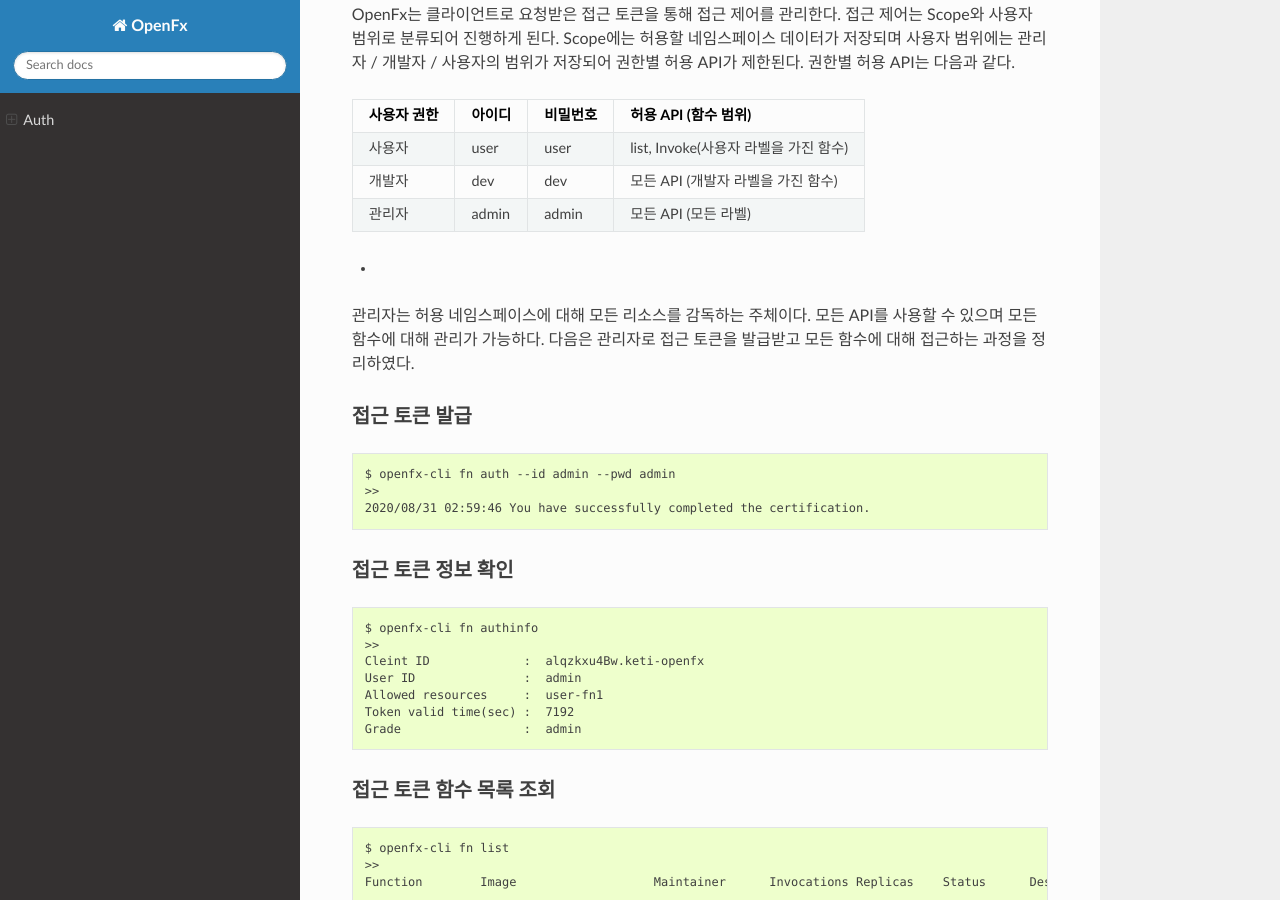
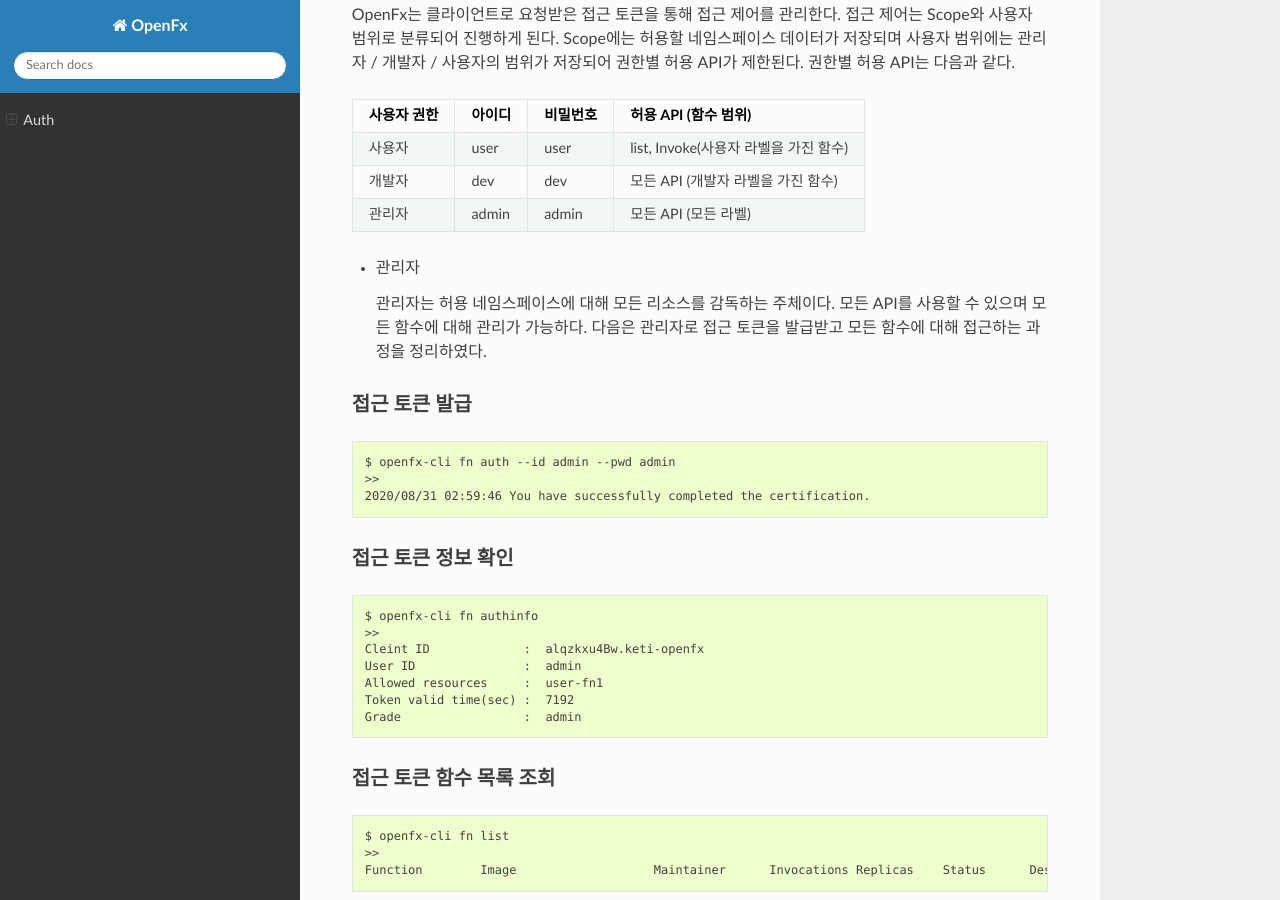
Before and after one commit to OpenFx-IRIS/OpenFx-IRIS, a Sphinx documentation site: the page built from docs/source/5_components/4_auth/index.rst, in a window 1280 px wide and 900 px high, scrolled down 3025 px. Built offline with Sphinx 7.4.7 and the Read the Docs theme 2.0.0, drawn with Linux system fonts in a browser that asks for light colours.

Commit message:
docs: fix typo

```diff
--- a/docs/source/5_components/4_auth/index.rst
+++ b/docs/source/5_components/4_auth/index.rst
@@ -132,12 +132,12 @@ OpenFx는 클라이언트로 요청받은 접근 토큰을 통해 접근 제어
 | 관리자            | admin        | admin          | 모든 API (모든 라벨)                    |
 +-------------------+--------------+----------------+-----------------------------------------+
 
--  관리자
-   ^^^^^^
 
-관리자는 허용 네임스페이스에 대해 모든 리소스를 감독하는 주체이다. 모든
-API를 사용할 수 있으며 모든 함수에 대해 관리가 가능하다. 다음은 관리자로
-접근 토큰을 발급받고 모든 함수에 대해 접근하는 과정을 정리하였다.
+- 관리자
+
+  관리자는 허용 네임스페이스에 대해 모든 리소스를 감독하는 주체이다. 모든
+  API를 사용할 수 있으며 모든 함수에 대해 관리가 가능하다. 다음은 관리자로
+  접근 토큰을 발급받고 모든 함수에 대해 접근하는 과정을 정리하였다.
 
 접근 토큰 발급
 ''''''''''''''
```
